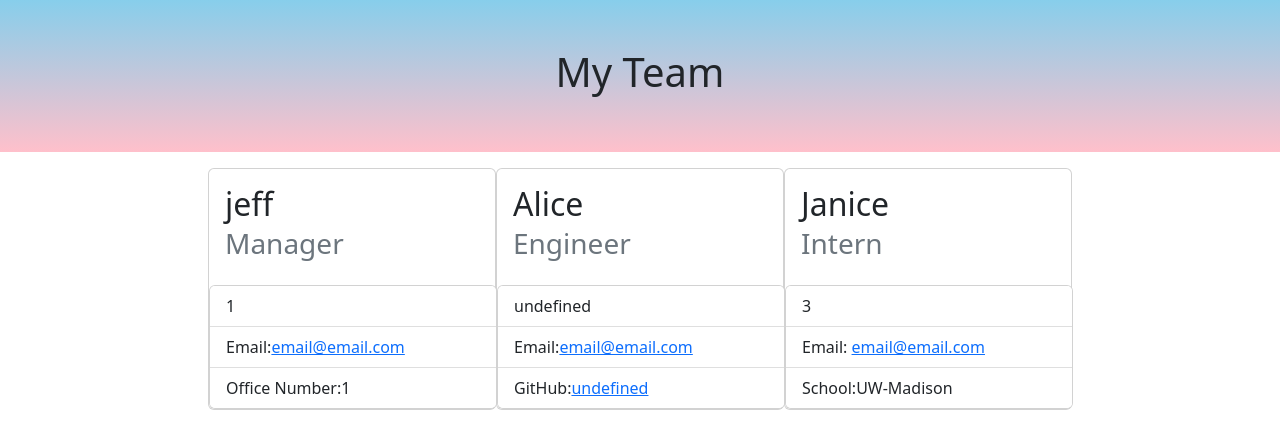
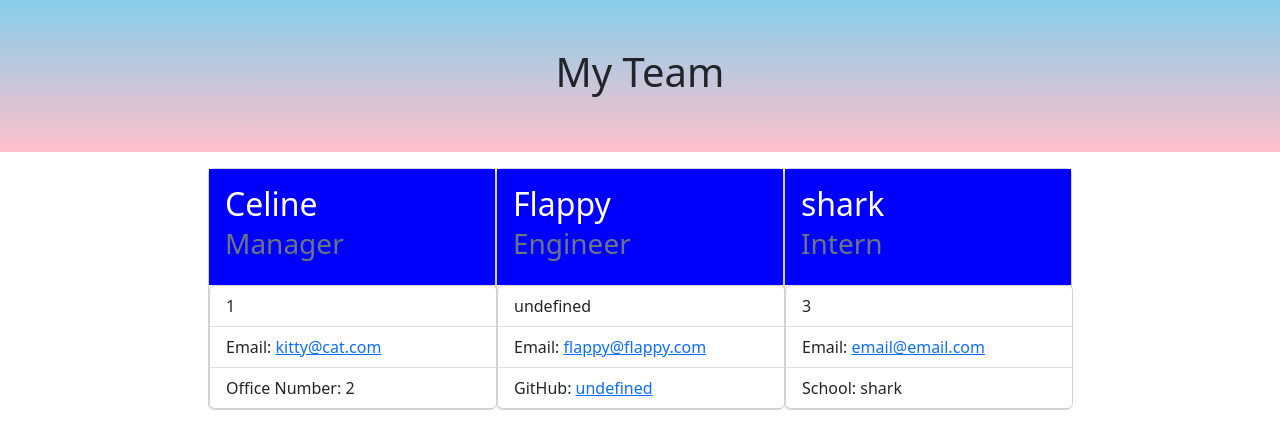
Before and after one commit to gpkarlsson/10Team-Profile-Generator, a website: page DIST_DIR/team.html in a window 1280 px wide. Drawn offline with nearby package versions, Linux system fonts and the light colour scheme.

Commit message:
working on css

```diff
--- a/DIST_DIR/style.css
+++ b/DIST_DIR/style.css
@@ -6,3 +6,12 @@ div.card.employee {
 display: flex;
 justify-content: space-around;
 }
+
+.card-body {
+    background-color:blue;
+    color: white;
+}
+
+.card-subtitle {
+    color: white;
+}
--- a/DIST_DIR/team.html
+++ b/DIST_DIR/team.html
@@ -26,42 +26,42 @@
 
     <div class="card employee" style="width: 18rem;">
     <div class="card-body">
-      <h2 class="card-title">jeff</h2>
+      <h2 class="card-title">Celine</h2>
       <h3 class="card-subtitle mb-2 text-muted">Manager</h3>
     </div>
     <div class="card" style="width: 18rem;">
   <ul class="list-group list-group-flush">
-    <li class="list-group-item">1</li>
-    <li class="list-group-item">Email:<a href="mailto:email@email.com">email@email.com</a></li>
-    <li class="list-group-item">Office Number:1</li>
+    <li class="list-group-item"> 1</li>
+    <li class="list-group-item">Email: <a href="mailto:kitty@cat.com">kitty@cat.com</a></li>
+    <li class="list-group-item">Office Number: 2</li>
   </ul>
 </div>
   </div>
 
     <div class="card employee" style="width: 18rem;">
     <div class="card-body">
-      <h2 class="card-title">Alice</h2>
+      <h2 class="card-title">Flappy</h2>
       <h3 class="card-subtitle mb-2 text-muted">Engineer</h3>
     </div>
     <div class="card" style="width: 18rem;">
   <ul class="list-group list-group-flush">
     <li class="list-group-item">undefined</li>
-    <li class="list-group-item">Email:<a href="mailto:email@email.com">email@email.com</a></li>
-    <li class="list-group-item">GitHub:<a href="https//:github.com/undefined">undefined</a></li>
+    <li class="list-group-item">Email: <a href="mailto:flappy@flappy.com">flappy@flappy.com</a></li>
+    <li class="list-group-item">GitHub: <a href="https//:github.com/undefined">undefined</a></li>
   </ul>
 </div>
   </div>
 
     <div class="card employee" style="width: 18rem;">
     <div class="card-body">
-      <h2 class="card-title">Janice</h2>
+      <h2 class="card-title">shark</h2>
       <h3 class="card-subtitle mb-2 text-muted">Intern</h3>
     </div>
     <div class="card" style="width: 18rem;">
   <ul class="list-group list-group-flush">
     <li class="list-group-item">3</li>
     <li class="list-group-item">Email: <a href="mailto:email@email.com">email@email.com</a></li>
-    <li class="list-group-item">School:UW-Madison</li>
+    <li class="list-group-item">School: shark</li>
   </ul>
 </div>
   </div>
--- a/lib/Engineer.js
+++ b/lib/Engineer.js
@@ -10,6 +10,10 @@ class Engineer extends Employee {
         return 'Engineer';
     }
 
+    returnId() {
+        return this.id;
+    }
+
     returnGitHub() {
         return this.github;
     }
```
